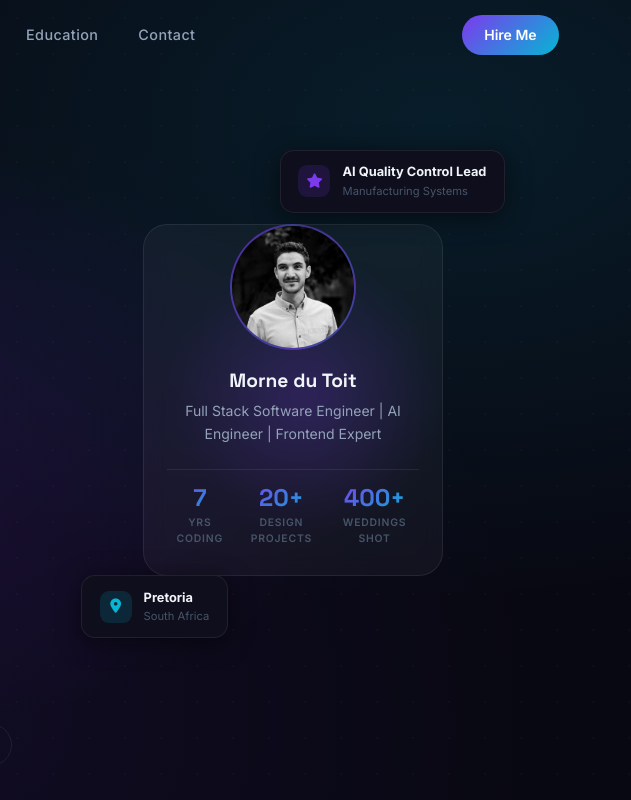
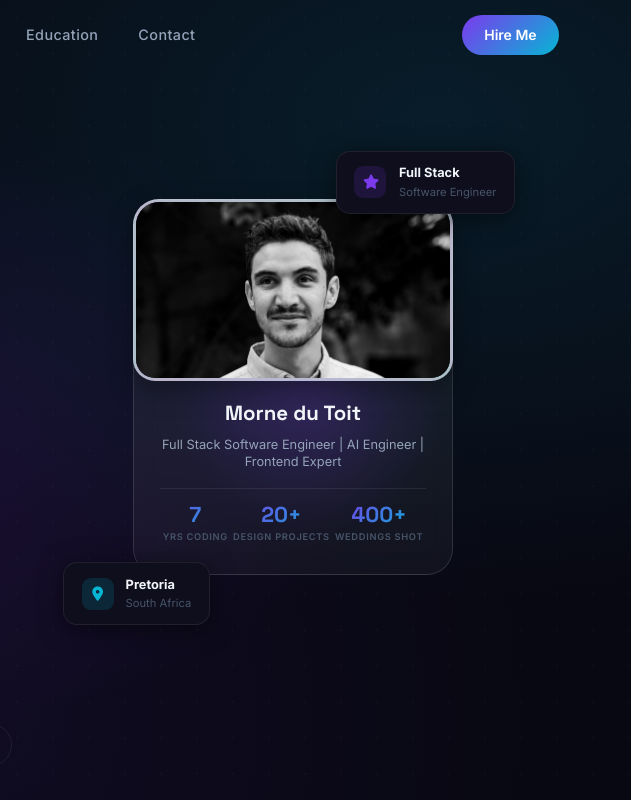
Before and after one commit to TheMorne/Sasha-CV, a website built with webpack: page index.html in a window 1280 px wide. Shown: the top 800 px of the page, 649-1280 px from the left. Built offline with nearby package versions, Linux system fonts and the light colour scheme.

Commit message:
update profile card styles and modify job title in portfolio

```diff
--- a/css/style.css
+++ b/css/style.css
@@ -316,15 +316,15 @@ nav.scrolled {
 
 .profile-card {
   position: relative;
-  width: 300px;
+  width: 320px;
 }
 
 .profile-card-bg {
   position: absolute;
   inset: 0;
-  background: rgba(255,255,255,.04);
-  border: 1px solid var(--border);
-  border-radius: 24px;
+  background: linear-gradient(180deg, rgba(255,255,255,.07), rgba(255,255,255,.04));
+  border: 1px solid rgba(255,255,255,.12);
+  border-radius: 26px;
   backdrop-filter: blur(12px);
   -webkit-backdrop-filter: blur(12px);
 }
@@ -332,24 +332,26 @@ nav.scrolled {
 .profile-avatar {
   position: relative;
   z-index: 1;
-  width: 126px; height: 126px;
-  border-radius: 50%;
+  width: 100%;
+  height: 182px;
+  border-radius: 26px 26px 22px 22px;
   background: linear-gradient(135deg, rgba(124,58,237,.3), rgba(6,182,212,.3));
-  border: 2px solid rgba(124,58,237,.4);
+  border: 3px solid rgba(255,255,255,.65);
   display: flex;
   align-items: center;
   justify-content: center;
   font-size: 2.8rem;
   color: var(--text-muted);
-  margin: 1.6rem auto 1rem;
+  margin: 0 0 1rem;
   overflow: hidden;
+  box-shadow: 0 10px 26px rgba(0,0,0,.35);
 }
 
 .profile-photo {
   width: 100%;
   height: 100%;
   object-fit: cover;
-  object-position: center 26%;
+  object-position: center 20%;
   display: block;
 }
 
@@ -362,33 +364,34 @@ nav.scrolled {
 .profile-info {
   position: relative;
   z-index: 1;
-  padding: 0 1.5rem 1.75rem;
+  padding: 0 1.7rem 1.9rem;
   text-align: center;
 }
 
 .profile-info h3 {
   font-family: var(--font-display);
-  font-size: 1.2rem;
+  font-size: 1.28rem;
   font-weight: 700;
-  margin-bottom: .25rem;
+  margin-bottom: .4rem;
 }
 
 .profile-info > p {
   color: var(--text-muted);
-  font-size: .875rem;
-  margin-bottom: 1.5rem;
+  font-size: .8rem;
+  line-height: 1.35;
+  margin-bottom: 1.1rem;
 }
 
 .profile-stats {
   display: flex;
   justify-content: space-around;
   border-top: 1px solid var(--border);
-  padding-top: 1rem;
+  padding-top: .9rem;
 }
 
 .stat-number {
   font-family: var(--font-display);
-  font-size: 1.5rem;
+  font-size: 1.35rem;
   font-weight: 800;
   background: var(--grad);
   -webkit-background-clip: text;
@@ -399,10 +402,10 @@ nav.scrolled {
 }
 
 .stat-label {
-  font-size: .65rem;
+  font-size: .58rem;
   color: var(--text-dim);
   text-transform: uppercase;
-  letter-spacing: .8px;
+  letter-spacing: .7px;
   font-weight: 600;
 }
 
@@ -425,7 +428,7 @@ nav.scrolled {
 }
 
 .badge-2 {
-  bottom: -14px; left: -34px;
+  bottom: -2px; left: -42px;
   animation: floatUp 3.5s ease-in-out infinite 1.75s;
 }
 
--- a/index.html
+++ b/index.html
@@ -88,8 +88,8 @@
           <div class="float-badge badge-1">
             <div class="badge-icon purple-icon"><i class="fas fa-star"></i></div>
             <div>
-              <div class="badge-title">AI Quality Control Lead</div>
-              <div class="badge-sub">Manufacturing Systems</div>
+              <div class="badge-title">Full Stack</div>
+              <div class="badge-sub">Software Engineer</div>
             </div>
           </div>
           <div class="float-badge badge-2">
```
